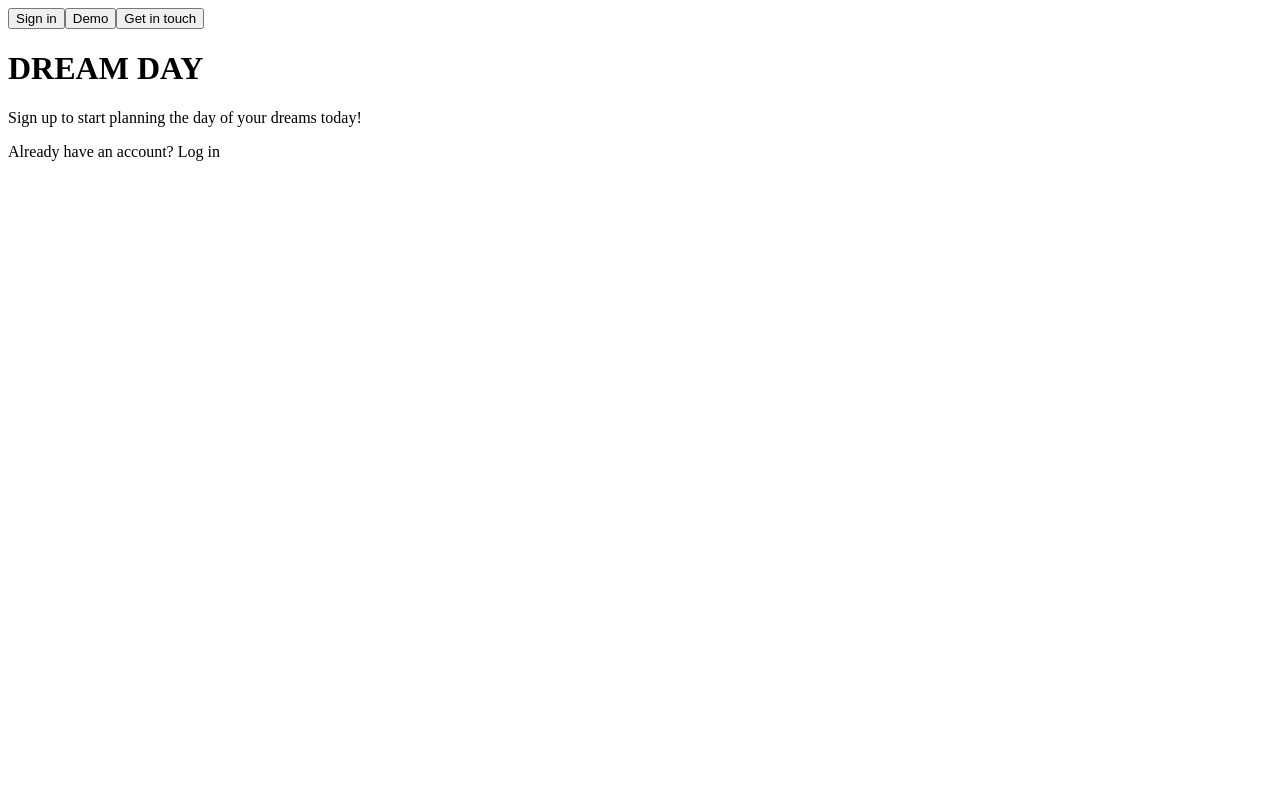
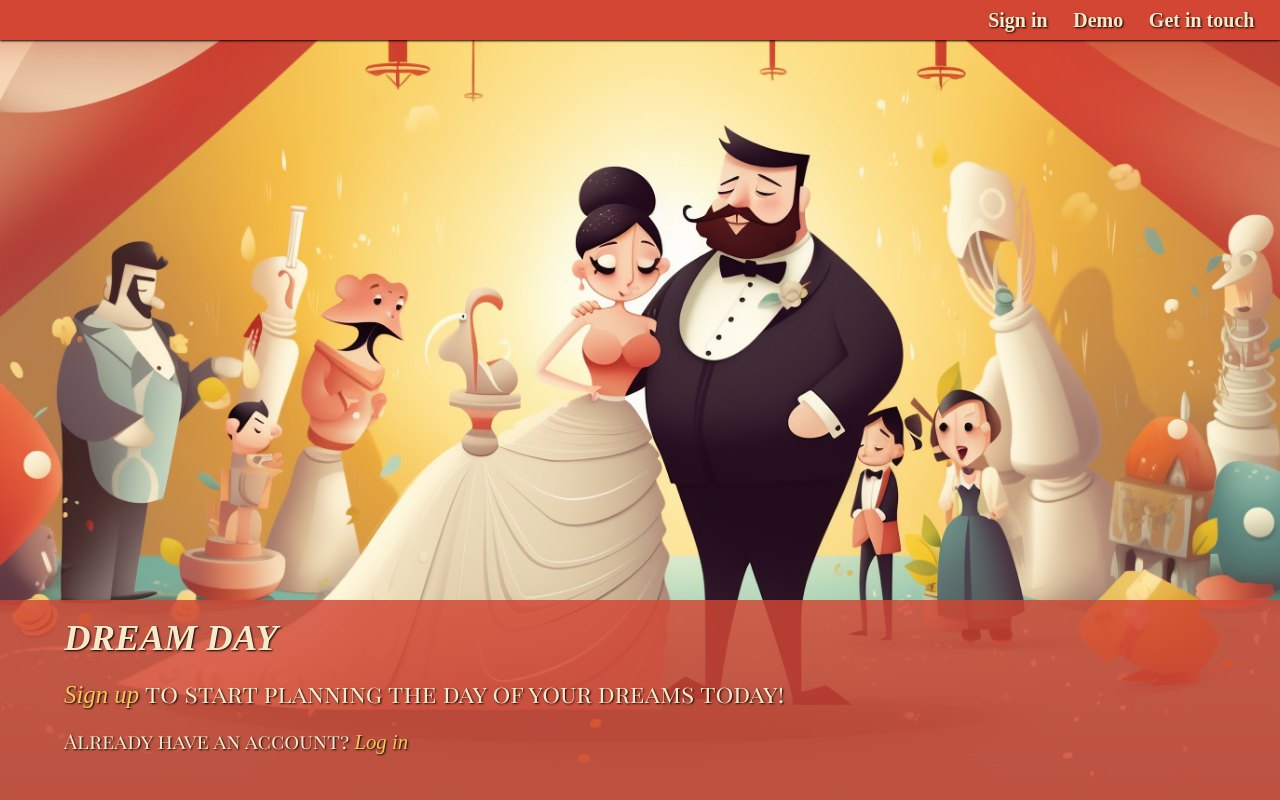
Before and after one commit to AndrejBerezni/DreamDay, a website built with webpack: page dist/index.html in a window 1280 px wide. Built offline with nearby package versions, Linux system fonts and the light colour scheme; files whose address does not match are found by name.

Commit message:
add styles to landing page

```diff
--- a/src/modules/homepage.js
+++ b/src/modules/homepage.js
@@ -26,8 +26,8 @@ export default function loadHome() {
     const signUptext = document.createElement('p');
     const signIntext = document.createElement('p');
 
-    const signUp = document.createElement('a');
-    const signIn = document.createElement('a');
+    const signUp = document.createElement('span');
+    const signIn = document.createElement('span');
 
     const signUpTextNode = document.createTextNode(' to start planning the day of your dreams today!')
     const signInTextNode = document.createTextNode('Already have an account? ')
@@ -42,6 +42,7 @@ export default function loadHome() {
     signIntext.appendChild(signInTextNode);
     signIntext.appendChild(signIn);
 
+    hero.id = 'hero-section';
     hero.appendChild(title);
     hero.appendChild(signUptext);
     hero.appendChild(signIntext);
@@ -49,5 +50,4 @@ export default function loadHome() {
     document.body.appendChild(navbar);
     document.body.appendChild(background);
     document.body.appendChild(hero);
-
 }
--- a/src/style.css
+++ b/src/style.css
@@ -61,3 +61,145 @@
     font-weight: bold;
     font-style: italic;
   }
+
+/* Meyer reset */
+
+html, body, div, span, applet, object, iframe,
+h1, h2, h3, h4, h5, h6, p, blockquote, pre,
+a, abbr, acronym, address, big, cite, code,
+del, dfn, em, img, ins, kbd, q, s, samp,
+small, strike, strong, sub, sup, tt, var,
+b, u, i, center,
+dl, dt, dd, ol, ul, li,
+fieldset, form, label, legend,
+table, caption, tbody, tfoot, thead, tr, th, td,
+article, aside, canvas, details, embed,
+figure, figcaption, footer, header, hgroup,
+menu, nav, output, ruby, section, summary,
+time, mark, audio, video {
+	margin: 0;
+	padding: 0;
+	border: 0;
+	font-size: 100%;
+	font: inherit;
+	vertical-align: baseline;
+}
+
+
+* {
+  box-sizing: border-box;
+}
+
+:root {
+  --titleFont: 'Playfair Display SC';
+  --textFont: 'PlayFair Display';
+  --sectionBg: #D34633;
+  --sectionBgTransparent: #d34633d2;
+  --sectionTextColor: #F7EACB;
+  --sectionTextAccent: #F7C855;
+}
+
+body {
+  height: 100vh;
+  width: 100vw;
+  display: flex;
+  flex-direction: column;
+}
+
+#home-background {
+  flex: 1;
+  background: url('./images/dreamdaylandingpagebg.png');
+  background-repeat: no-repeat;
+  background-size:cover;
+  background-position: center;
+}
+
+/* NAVBAR */
+#navbar {
+  height: 5vh;
+  background-color: var(--sectionBg);
+  display: flex;
+  justify-content: flex-end;
+  padding-right: 2vw;
+  box-shadow: 0px 1px 2px black;
+  z-index: 99;
+}
+
+#nav-links {
+  display: flex;
+  gap: 2vw;
+}
+
+@media (max-width: 800px) {
+  #navbar {
+    justify-content: center;
+  }
+  #nav-links {
+    gap: 5vw;
+  }
+}
+
+#nav-links > button {
+  background: none;
+  border: none;
+  padding: 0;
+  font-size: 2.5vh;
+  font-family: var(--titleFont);
+  font-weight: bold;
+  color: var(--sectionTextColor);
+  transition: .2s;
+  text-shadow: 1px 1px 2px black;
+}
+
+#nav-links > button:hover {
+  transform: translateY(-2px);
+  color: var(--sectionTextAccent);
+  text-decoration: underline;
+  cursor: pointer;
+}
+
+/* HERO */
+#hero-section {
+  position: absolute;
+  bottom: 0;
+  height: 25vh;
+  width: 100vw;
+  background-color: var(--sectionBgTransparent);
+  display: flex;
+  flex-direction: column;
+  gap: 10%;
+  padding: 2vh 5vw;
+  font-family: var(--titleFont);
+
+}
+
+#hero-section > h1 {
+  font-size: calc(3vh + 1vw);
+  font-weight: bold;
+  color: var(--sectionTextColor);
+  font-style: italic;
+  text-shadow: 1px 1px 2px black;
+}
+
+#hero-section > p {
+  color: var(--sectionTextColor);
+  text-shadow: 1px 1px 2px black;
+}
+#hero-section >p:nth-of-type(1) {
+  font-size: calc(1.5vh + 1vw);
+}
+
+#hero-section >p:nth-of-type(2) {
+  font-size: calc(1vh + 1vw);
+}
+
+#hero-section > p > span {
+  color: var(--sectionTextAccent);
+  font-style: italic;
+}
+
+#hero-section > p > span:hover {
+  transform: translateY(-2px);
+  text-decoration: underline;
+  cursor: pointer;
+}
```
Also changed, not shown: src/images/dreamdaylandingpagebg.png (added), src/images/landingpagebg.png (deleted).
